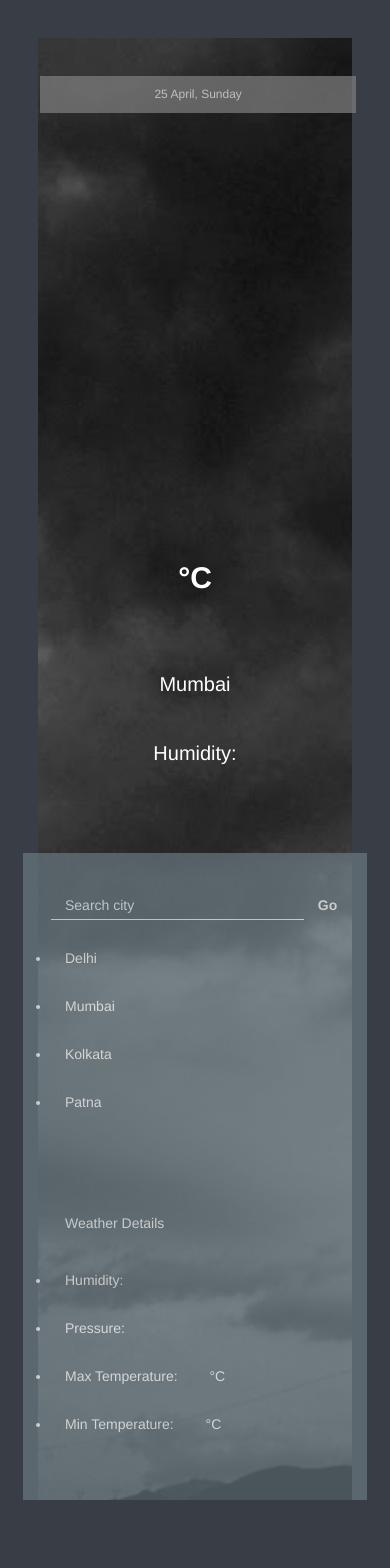
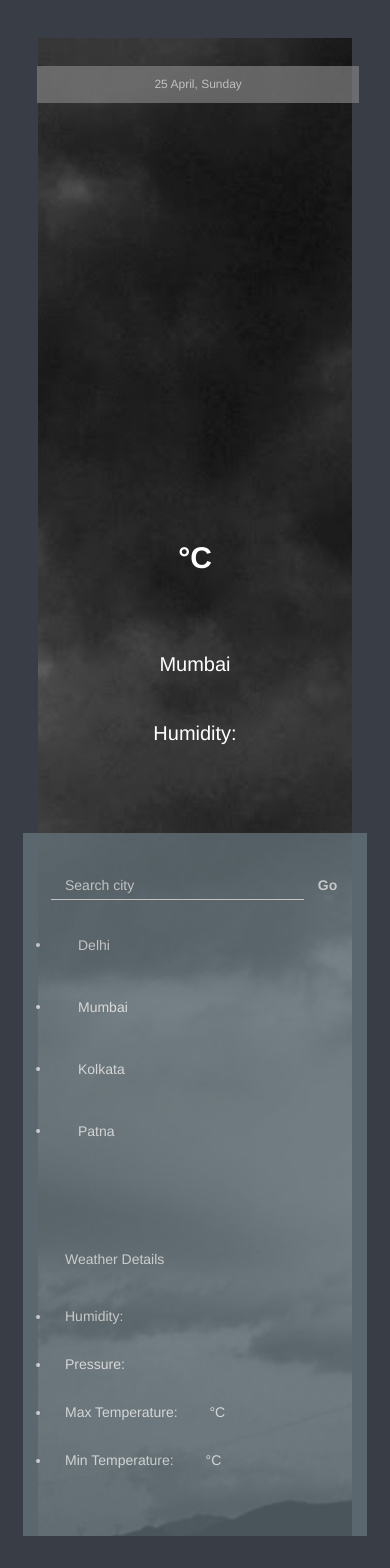
Before and after one commit to pjra99/weather-app, a React (Create React App) app: page / in a window 390 px wide. Shown: the top 1568 px of the page. Before the commit the page ends 1538 px from the top, so only its background shows below. Built offline with nearby package versions, Linux system fonts and the light colour scheme; no server answers.

Commit message:
made responsive

```diff
--- a/src/App.css
+++ b/src/App.css
@@ -2,32 +2,38 @@
   color: white;
 }
 .container-fluid {
-    background-image:  url("./images/cloudy.jpg");
+  background-image: url("./images/cloudy.jpg");
   padding: 0px;
   background-size: cover;
 }
 .main-template {
   padding: 0px;
 }
+.date-column {
+  padding: 0%;
+}
 .date {
   text-align: center;
   background-color: grey;
-    opacity: .7;
+  opacity: 0.7;
   position: relative;
-    left: 1%;
+  /* left: 1%; */
+  margin: 0%;
+  width: 102%;
 }
 .left-column {
   color: white;
 }
 .right-column {
   color: white;
+  width: 438px;
   background-color: #687980;
-    opacity: .7;
+  opacity: 0.7;
 }
 .left-column {
   margin: 0px;
 }
-.left-column-upper >div  {
+.left-column-upper > div {
   padding: 0px;
   margin: 0px;
 }
@@ -35,8 +41,6 @@ background-size: cover;
   height: 25em;
 }
 
-.left-column > .row > div{
-}
 .temperature {
   font-size: 30px;
   font-weight: bold;
@@ -47,13 +51,13 @@ background-size: cover;
 .weather-location {
   font-size: 20px;
   position: relative;
- top: -.5em;
+  top: -0.5em;
   text-align: center;
 }
 .weather-condition {
   font-size: 20px;
   position: relative;
-    top: -.5em;
+  top: -0.5em;
   text-align: center;
 }
 .search-city {
@@ -64,10 +68,19 @@ background-size: cover;
   margin-left: 1em;
   height: 20px;
 }
+.btn {
+  background: none;
+}
 .getWeather {
   color: #fff;
-    height: 20px ;
+  height: 20px;
   background: none;
   border: none;
   font-weight: bold;
 }
+
+@media only screen and (max-width: 486px) {
+  .right-column {
+    width: auto;
+  }
+}
--- a/src/App.js
+++ b/src/App.js
@@ -1,8 +1,7 @@
-import './App.css';
-import React, {useEffect, useState} from 'react'
+import "./App.css";
+import React, { useEffect, useState } from "react";
 
 function App() {
-
   const APIKEY = "2a61d68724c0c981652d47106c4c5c18";
   const [city, setCity] = useState("Mumbai");
 
@@ -11,90 +10,131 @@ function App() {
   const [flag, setFlag] = useState(1);
 
   useEffect(() => {
-    const fetchApi = async()=> {
-
-      const url =`http://api.openweathermap.org/data/2.5/weather?q=${search}&units=metric&appid=${APIKEY}`
+    const fetchApi = async () => {
+      const url = `http://api.openweathermap.org/data/2.5/weather?q=${search}&units=metric&appid=${APIKEY}`;
       const response = await fetch(url);
 
       const resJson = await response.json();
 
-      if(resJson.main!==undefined){
+      if (resJson.main !== undefined) {
         setCity(resJson.main);
         setFlag(1);
+      } else {
+        setFlag(0);
+        alert("City not found!");
       }
-      else {
-        setFlag(0);
-        alert("City not found!")
-
-      }
-
     };
 
     fetchApi();
-  }, [search])
+  }, [search]);
 
-  const monthName = ["January", "February", "March", "April",
-  "May", "June", "July", "August", "September", "October","November", "December"];
-  const weekDay = ["Sunday","Monday", "Tuesday", "Wednesday", "Thursday", "Friday", "Saturday"];
+  const monthName = [
+    "January",
+    "February",
+    "March",
+    "April",
+    "May",
+    "June",
+    "July",
+    "August",
+    "September",
+    "October",
+    "November",
+    "December",
+  ];
+  const weekDay = [
+    "Sunday",
+    "Monday",
+    "Tuesday",
+    "Wednesday",
+    "Thursday",
+    "Friday",
+    "Saturday",
+  ];
   const dateDay = new Date().getDate().toString();
   const dateMonth = new Date().getUTCMonth();
   const day = new Date().getDay();
-  return(
+  return (
     <div className="container-fluid">
       <div className="row main-template">
         <div className="col-md-8 left-column">
           <div className="row left-column-upper">
-      <div className="col-md-12"> <h6 className="date">{dateDay} {monthName[dateMonth]}, {weekDay[day]}</h6> </div>
+            <div className="col-md-12 date-column">
+              {" "}
+              <h6 className="date">
+                {dateDay} {monthName[dateMonth]}, {weekDay[day]}
+              </h6>{" "}
+            </div>
           </div>
           <div className="row">
-      <div className="col-md-12 left-column-middle">
-
-      </div>
+            <div className="col-md-12 left-column-middle"></div>
           </div>
           <div className="row left-column-lower">
-  <div className="col-md-2">
-
+            <div className="col-md-2"></div>
+            <div className="col-md-3 temperature">
+              {flag === 0 ? <span>__°C</span> : <span>{city.temp}°C</span>}
             </div>
-  <div className="col-md-3 temperature">
-  { flag===0? (<span>__°C</span>): (<span>{city.temp}°C</span>)}
-   </div>
-    <div className="col-md-2 weather-location">
-   {search}
-    </div>
+            <div className="col-md-2 weather-location">{search}</div>
             <div className="col-md-2 weather-condition">
               {<span> Humidity:{city.humidity}</span>}
             </div>
-    <div className="col-md-3">
-
+            <div className="col-md-3"></div>
           </div>
-</div>
-
         </div>
         <div className="col-md-4  right-column">
           <div className="row locations">
-    <input type="text" name="city" className="search-city" onChange={(event)=>{
-      setTemporary(event.target.value)
-    }} placeholder="Search city" />
-    <button className="getWeather" onClick={()=>{
+            <input
+              type="text"
+              name="city"
+              className="search-city"
+              onChange={(event) => {
+                setTemporary(event.target.value);
+              }}
+              placeholder="Search city"
+            />
+            <button
+              className="getWeather"
+              onClick={() => {
                 setSearch(temporary);
-    }}>Go
+              }}
+            >
+              Go
               {/* <AiOutlineSearch /> */}
             </button>
             <ul>
-  <li onClick={()=>setSearch("Delhi")}>Delhi </li>
-  <li onClick={()=>setSearch("Mumbai")}>Mumbai</li>
-  <li onClick={()=>setSearch("Kolkata")}>Kolkata</li>
-  <li onClick={()=>setSearch("Patna")}>Patna</li>
+              <li onClick={() => setSearch("Delhi")}>
+                <button className="btn">Delhi </button>
+              </li>
+              <li onClick={() => setSearch("Mumbai")}>
+                <button className="btn">Mumbai</button>
+              </li>
+              <li onClick={() => setSearch("Kolkata")}>
+                <button className="btn">Kolkata </button>
+              </li>
+              <li onClick={() => setSearch("Patna")}>
+                <button className="btn">Patna </button>
+              </li>
             </ul>
-
           </div>
           <div className="row weather-details">
             <ul>
               <h5 className="weather-details-header">Weather Details</h5>
-     <li>Humidity: {flag===0? <span>_</span>:<span>{city.humidity}</span>}</li>
-     <li>Pressure:  {flag===0? <span>_</span>:<span>{city.pressure}</span>}</li>
-     <li>Max Temperature:  {flag===0? <span>_</span>:<span>{city.temp_max}</span>}°C</li>
-     <li>Min Temperature:  {flag===0? <span>_</span>:<span>{city.temp_min}</span>}°C</li>
+              <li>
+                Humidity:{" "}
+                {flag === 0 ? <span>_</span> : <span>{city.humidity}</span>}
+              </li>
+              <li>
+                Pressure:{" "}
+                {flag === 0 ? <span>_</span> : <span>{city.pressure}</span>}
+              </li>
+              <li>
+                Max Temperature:{" "}
+                {flag === 0 ? <span>_</span> : <span>{city.temp_max}</span>}°C
+              </li>
+              <li>
+                Min Temperature:{" "}
+                {flag === 0 ? <span>_</span> : <span>{city.temp_min}</span>}°C
+              </li>
             </ul>
           </div>
         </div>
```
Lines whose indentation alone changed are shown as unchanged.
